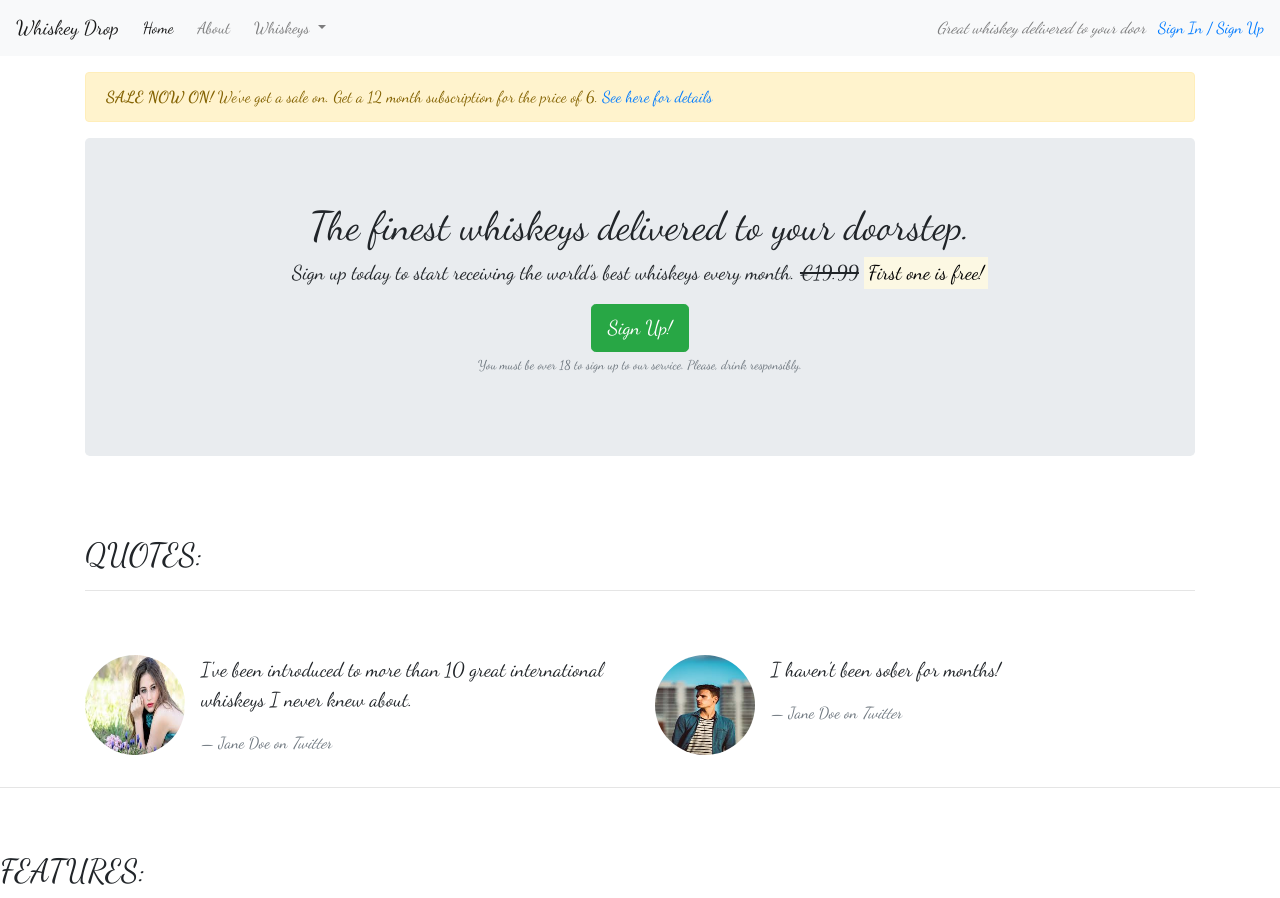
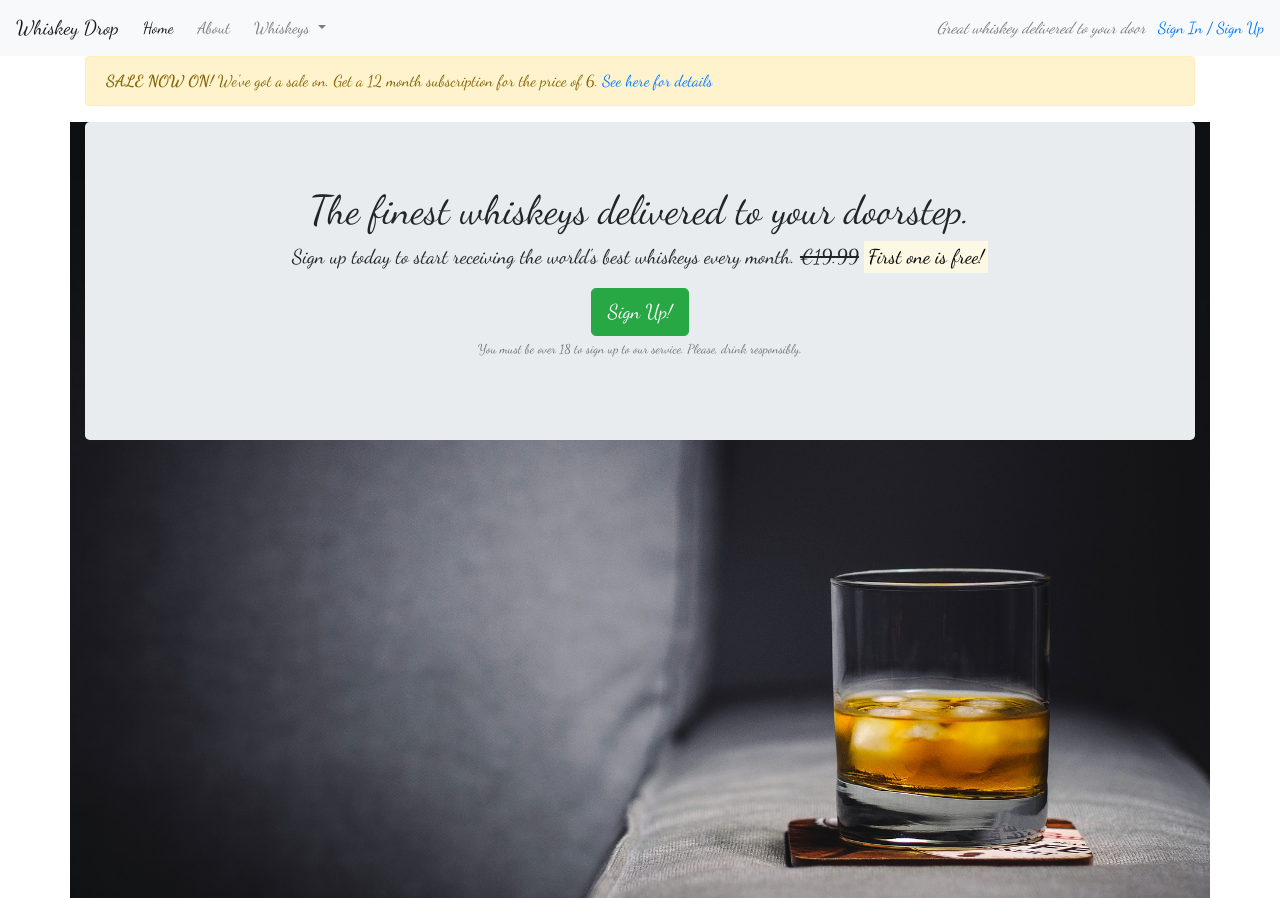
Before and after one commit to Jmurray1989/introduction-to-bootstrap, a plain HTML site: page index.html in a window 1280 px wide. Shown: the top 898 px of the page. Drawn offline with nearby package versions, Linux system fonts and the light colour scheme.

Commit message:
changes made in css added background img

```diff
--- a/css/style.css
+++ b/css/style.css
@@ -1,3 +1,22 @@
 body {
     font-family: 'Dancing Script', cursive;
 }
+.alert-container {
+
+}
+
+.callout-container {
+    height: 100vh;
+
+  background: url("../images/whiskey-background.jpg") no-repeat bottom right fixed;
+  -webkit-background-size: cover;
+  -moz-background-size: cover;
+  -o-background-size: cover;
+  background-size: cover;
+
+
+}
+
+.quotes-container {}
+
+.features-container {}
--- a/index.html
+++ b/index.html
@@ -47,7 +47,7 @@
 		</div>
 
 	</nav>
-	<div class="container mt-3">
+	<div class="container alert-container">
 		<div class="row d-none d-sm-block">
 			<div class="col-12">
 				<div class="alert alert-warning">
@@ -56,6 +56,8 @@
 				</div>
 			</div>
 		</div>
+	</div>
+	<div class="container callout-container">
 		<!-- Callout -->
 		<div class="row">
 			<div class="col-12">
@@ -118,9 +120,10 @@
 	</div>
 	<!-- /.quotes -->
 
-	<hr>
+	</div>
 
 	<!-- Features -->
+	<div class="features-container">
 		<section class="features">
 			<div class="row">
 				<div class="col-12 my-5">
@@ -153,6 +156,7 @@
 			</div>
 		</section>
 		<!-- /.features -->
+	</div>
 
 	<div class="modal" tabindex="-1" role="dialog" id="signupModal">
 		<div class="modal-dialog" role="document">
```
Lines whose indentation alone changed are shown as unchanged.
